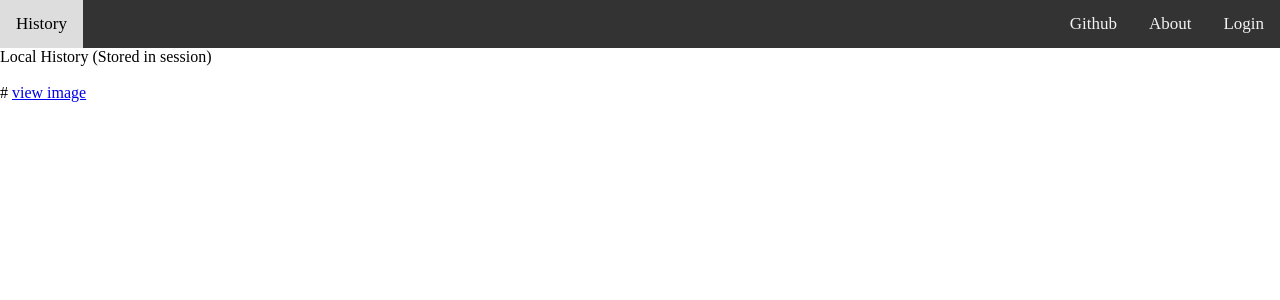
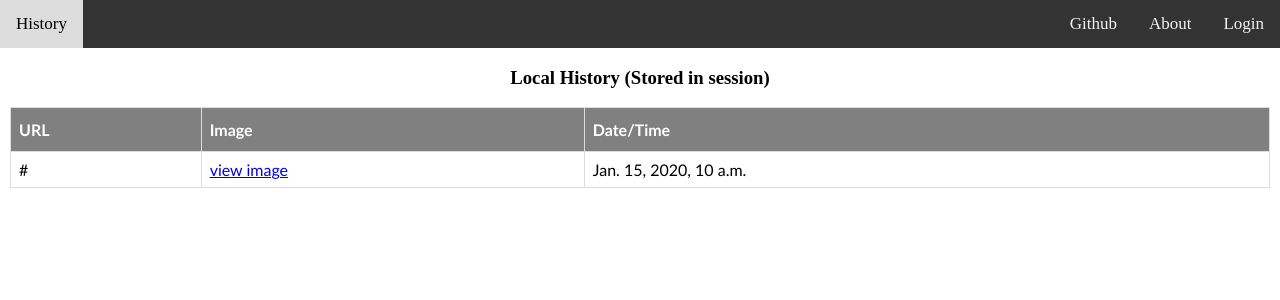
Before and after one commit to boujeebit/urlsnap, a Django app: template urlsnap/history/templates/history.html in a window 1280 px wide. Shown: the top 300 px of the page. Run offline with Django 3.2, Linux system fonts and the light colour scheme; the template is opened without the code that fills it: most values are stand-ins (such as "Sample title", 1, 10 or a date in 2020).

Commit message:
Updating table.

```diff
--- a/urlsnap/core/templates/base.html
+++ b/urlsnap/core/templates/base.html
@@ -69,6 +69,32 @@
             border-radius: 4px;
             box-shadow: 1px 3px 2px 1px rgba(0, 0, 100, .3);
         }
+        .table-wrapper{
+        margin:10px;
+        }
+
+        table {
+            font-family: "Trebuchet MS", Arial, Helvetica, sans-serif;
+            border-collapse: collapse;
+            width: 100%;
+        }
+
+        table td, table th {
+            border: 1px solid #ddd;
+            padding: 8px;
+        }
+
+        table tr:nth-child(even){background-color: #f2f2f2;}
+
+        table tr:hover {background-color: #ddd;}
+
+        table th {
+            padding-top: 12px;
+            padding-bottom: 12px;
+            text-align: left;
+            background-color: gray;
+            color: white;
+        }
      </style>
 
 
--- a/urlsnap/history/templates/history.html
+++ b/urlsnap/history/templates/history.html
@@ -3,15 +3,27 @@
 {% block title %}URLSNAP - Local History{% endblock %}
 
 {% block content %}
-Local History (Stored in session)
 
-<br>
-<br>
+<h3 style="text-align: center;">Local History (Stored in session)</h3>
 
-    {% for history in data %}
-        {{history.url}}
-        <a href="/static/{{history.filename}}">view image</a>
-        <br>
-
-    {% endfor %}
+<div class="table-wrapper">
+    <table class="table">
+        <thead>
+            <tr>
+                <th scope="col">URL</th>
+                <th scope="col">Image</th>
+                <th scope="col">Date/Time</th>
+            </tr>
+        </thead>
+        <tbody>
+            {% for history in data %}
+                <tr>
+                    <td>{{history.url}}</td>
+                    <td><a href="/static/{{history.filename}}">view image</a></td>
+                    <td>{{history.time}}</td>
+                </tr>
+            {% endfor %}
+        </tbody>
+    </table>
+</div>
 {% endblock %}
--- a/urlsnap/index/views.py
+++ b/urlsnap/index/views.py
@@ -3,6 +3,7 @@ from core.volumes import static
 import docker, uuid, sys
 from django.core import serializers
 from history.models import History
+import datetime
 
 import json
 
@@ -30,7 +31,7 @@ def screen(request):
         if request.POST['URL']:
             filename = getImage(request.POST['URL'])
 
-            newhistory = {'url': request.POST['URL'], 'filename': filename}
+            newhistory = {'url': request.POST['URL'], 'filename': filename, 'time': datetime.datetime.now().strftime("%Y-%m-%d %H:%M:%S") }
 
             history.append(newhistory)
 
```
Also changed, not shown: README.md.
